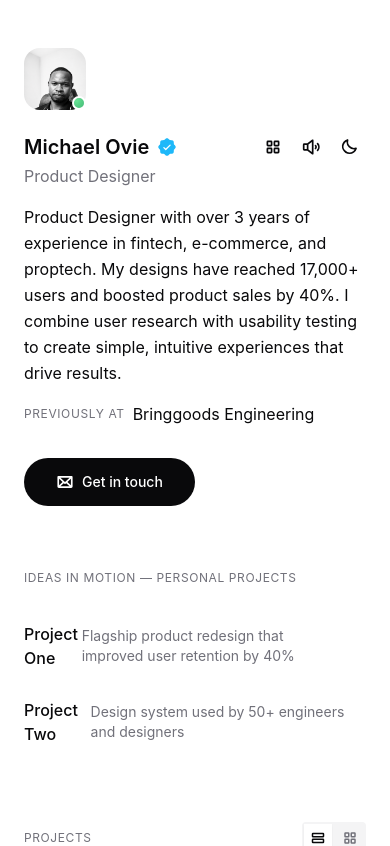
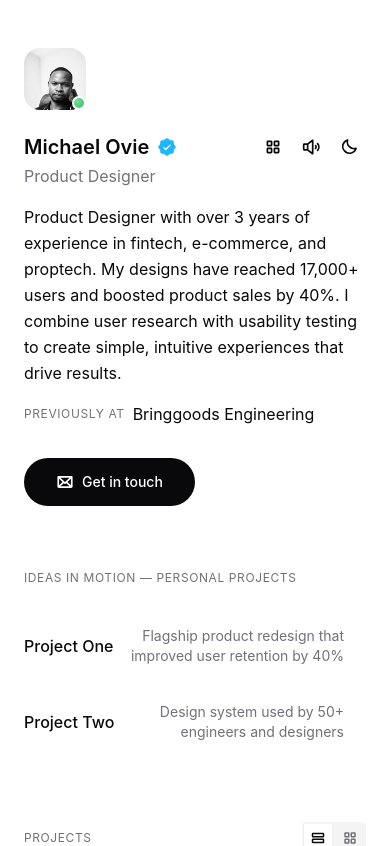
Before and after one commit to Kingovie/portfolio-tailwind, a Next.js app: page / in a window 390 px wide. Shown: the top 846 px of the page. Built offline with nearby package versions, Linux system fonts and the light colour scheme.

Commit message:
Fix Ideas in Motion section: more vertical padding, description pushed right on mobile

```diff
--- a/app/page.tsx
+++ b/app/page.tsx
@@ -220,14 +220,14 @@ export default function Portfolio() {
             >
               <Link
                 href={project.url}
-                className="flex items-center justify-between py-3 group cursor-pointer rounded-lg -mx-3 px-3 transition-colors duration-150 hover:bg-secondary/50"
+                className="flex items-center justify-between py-4 md:py-3 group cursor-pointer rounded-lg -mx-3 px-3 transition-colors duration-150 hover:bg-secondary/50"
               >
-                <span className="font-medium group-hover:text-primary transition-colors duration-150">{project.name}</span>
-                <div className="flex items-center gap-2">
-                  <span className="text-muted-foreground text-sm group-hover:text-foreground transition-colors duration-150">{project.description}</span>
+                <span className="font-medium shrink-0 group-hover:text-primary transition-colors duration-150">{project.name}</span>
+                <div className="flex items-center gap-2 ml-4 md:ml-0">
+                  <span className="text-muted-foreground text-sm text-right group-hover:text-foreground transition-colors duration-150">{project.description}</span>
                   <CaretRight
                     size={14}
-                    className="text-muted-foreground opacity-0 -translate-x-2 group-hover:opacity-100 group-hover:translate-x-0 transition-all duration-200"
+                    className="shrink-0 text-muted-foreground opacity-0 -translate-x-2 group-hover:opacity-100 group-hover:translate-x-0 transition-all duration-200"
                   />
                 </div>
               </Link>
```
